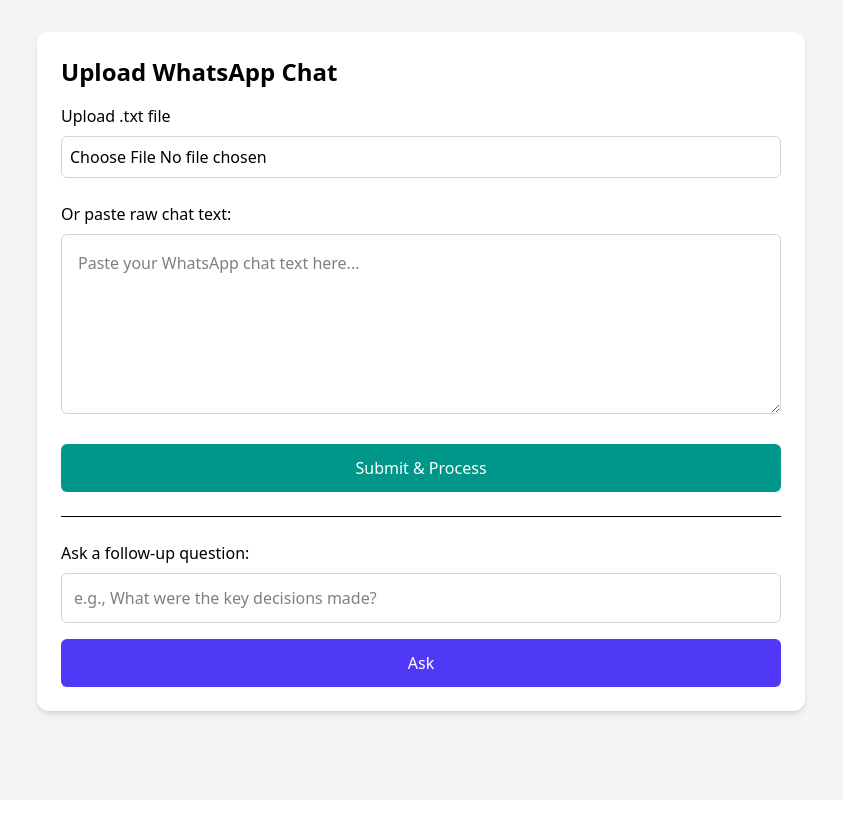
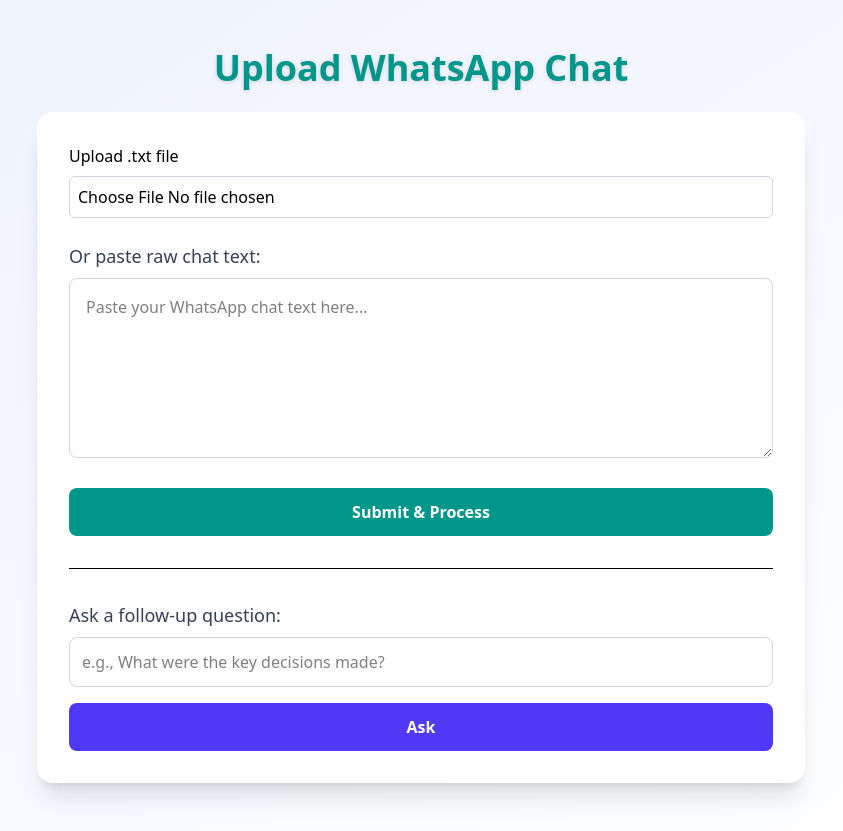
Before and after one commit to acktron/ThreadScribe, a React (Vite) app: page /upload in a window 1280 px wide. Shown: the whole page, without its empty margins (219-1062 px from the left). Before the commit the page ends 800 px from the top, so only its background shows below. Built offline with nearby package versions, Linux system fonts and the light colour scheme.

Commit message:
Changing the ui of upload page

```diff
--- a/src/components/UploadPage.tsx
+++ b/src/components/UploadPage.tsx
@@ -80,58 +80,68 @@
   };
 
   return (
-    <div className="min-h-screen bg-gray-100 px-4 py-8">
-      <div className="max-w-3xl mx-auto bg-white p-6 rounded-xl shadow-md">
-        <h1 className="text-2xl font-bold mb-4">Upload WhatsApp Chat</h1>
+    <div className="min-h-screen bg-gradient-to-br from-indigo-50 to-white flex flex-col items-center justify-center px-6 py-12">
+      <h1 className="text-4xl font-bold mb-6 text-teal-600 drop-shadow-sm">
+        Upload WhatsApp Chat
+      </h1>
 
+      <div className="w-full max-w-3xl bg-white p-8 rounded-2xl shadow-xl">
         <FileUploader onUpload={handleFileUpload} />
 
         <div className="mt-6">
-          <label className="block font-medium mb-2">Or paste raw chat text:</label>
+          <label className="block text-lg font-medium mb-2 text-gray-700">
+            Or paste raw chat text:
+          </label>
           <textarea
             value={chatText}
             onChange={(e) => setChatText(e.target.value)}
             placeholder="Paste your WhatsApp chat text here..."
-            className="w-full p-4 border border-gray-300 rounded-md min-h-[180px] resize-y"
+            className="w-full p-4 border border-gray-300 rounded-lg min-h-[180px] resize-y focus:outline-none focus:ring-2 focus:ring-indigo-500 transition"
           />
         </div>
 
         <button
           onClick={handleSubmit}
           disabled={isLoading}
-          className={`mt-6 w-full py-3 rounded-md text-white transition ${
-            isLoading ? "bg-gray-400 cursor-not-allowed" : "bg-teal-600 hover:bg-teal-700"
+          className={`mt-6 w-full py-3 rounded-lg text-white font-semibold transition ${
+            isLoading
+              ? "bg-teal-400 cursor-not-allowed"
+              : "bg-teal-600 hover:bg-teal-700"
           }`}
         >
           {isLoading ? <LoadingSpinner /> : "Submit & Process"}
         </button>
 
-        <hr className="my-6" />
+        <hr className="my-8" />
 
         <div className="mt-4">
-          <label className="block font-medium mb-2">Ask a follow-up question:</label>
+          <label className="block text-lg font-medium mb-2 text-gray-700">
+            Ask a follow-up question:
+          </label>
           <input
             type="text"
             value={query}
             onChange={(e) => setQuery(e.target.value)}
             placeholder="e.g., What were the key decisions made?"
-            className="w-full p-3 border border-gray-300 rounded-md"
+            className="w-full p-3 border border-gray-300 rounded-lg focus:outline-none focus:ring-2 focus:ring-indigo-500 transition"
           />
 
           <button
             onClick={handleQuery}
             disabled={isLoading}
-            className={`mt-4 w-full py-3 rounded-md text-white transition ${
-              isLoading ? "bg-gray-400 cursor-not-allowed" : "bg-indigo-600 hover:bg-indigo-700"
+            className={`mt-4 w-full py-3 rounded-lg text-white font-semibold transition ${
+              isLoading
+                ? "bg-indigo-400 cursor-not-allowed"
+                : "bg-indigo-600 hover:bg-indigo-700"
             }`}
           >
             {isLoading ? <LoadingSpinner /> : "Ask"}
           </button>
 
           {response && (
-            <div className="mt-4 bg-gray-50 p-4 border border-gray-200 rounded-md">
+            <div className="mt-6 bg-gray-50 p-4 border border-gray-200 rounded-lg">
               <h3 className="font-semibold mb-2">Response:</h3>
-              <p>{response}</p>
+              <p className="text-gray-700 whitespace-pre-line">{response}</p>
             </div>
           )}
         </div>
```
